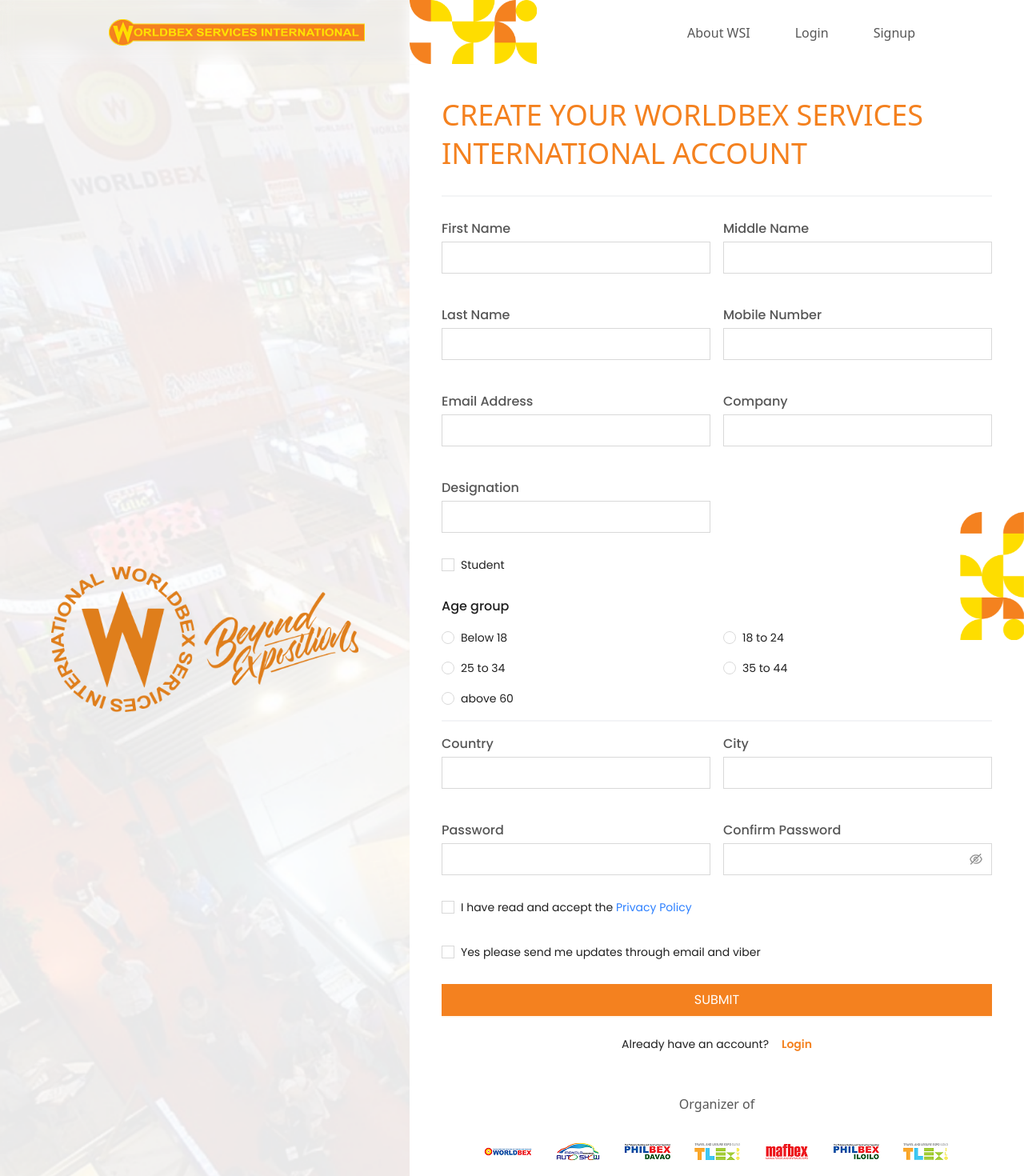
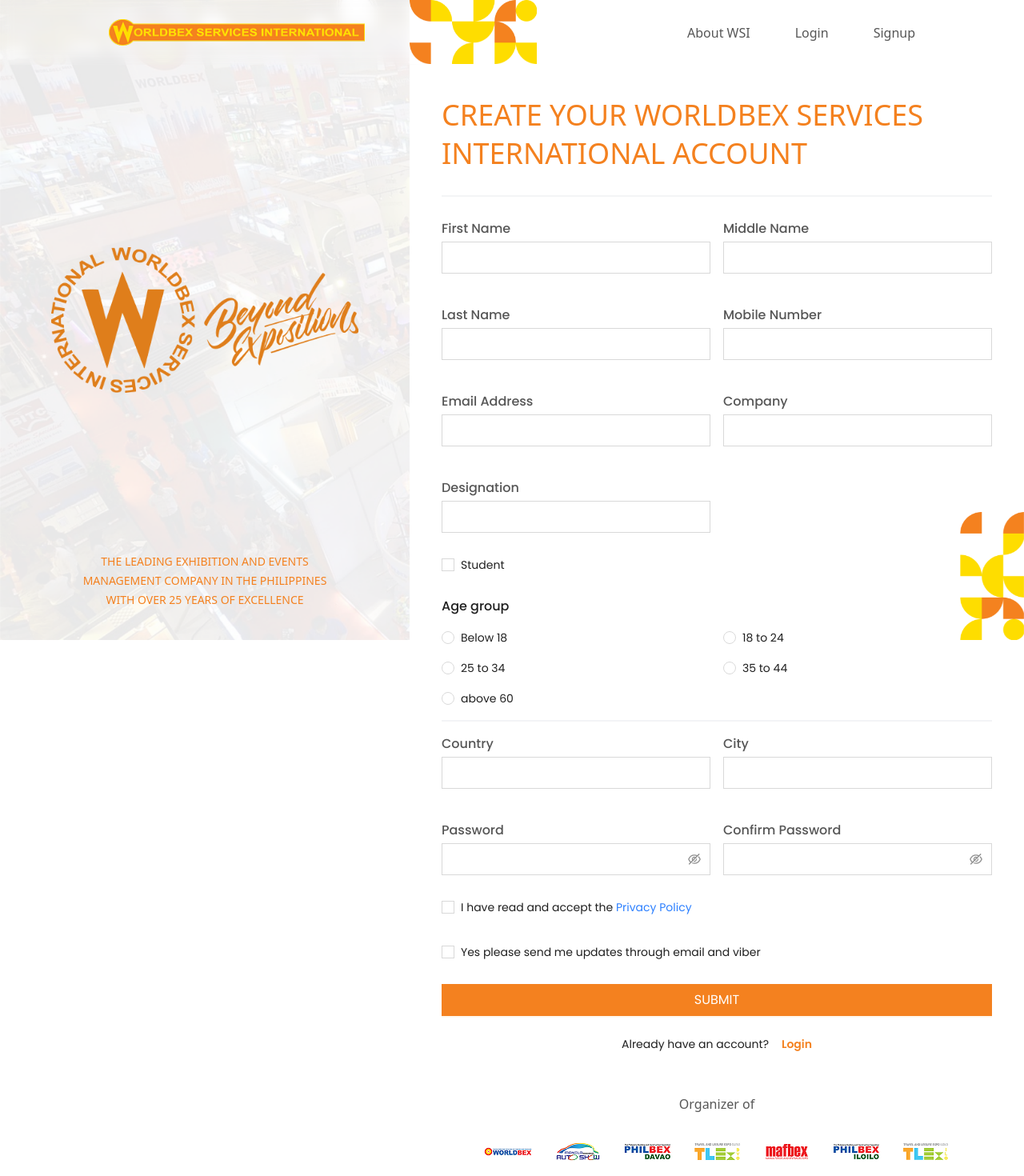
Before and after one commit to Jhoneric12/worldbex, a React (Vite) app: page /registration in a window 1280 px wide. Shown: the top 1470 px of the page at 80% size. Built offline with nearby package versions, Linux system fonts and the light colour scheme; a web font is replaced by a local one.

Commit message:
modified register and login layout

```diff
--- a/src/index.css
+++ b/src/index.css
@@ -28,10 +28,10 @@
 
 .up {
   top: -7rem;
-  transition: 0.3s;
+  transition: 0.1s;
 }
 
 .down {
   top: 0;
-  transition: 0.3s;
+  transition: 0.1s;
 }
--- a/src/pages/landingPage/Login.jsx
+++ b/src/pages/landingPage/Login.jsx
@@ -13,7 +13,7 @@
       <Navbar />
       <section className="min-h-screen flex relative">
         <div
-          className="hidden lg:flex lg:flex-col lg:justify-center lg:items-center lg:w-[40%] bg-cover bg-center relative"
+          className="hidden h-screen lg:flex lg:flex-col lg:justify-center lg:items-center lg:w-[40%] bg-cover bg-center fixed"
           style={{ backgroundImage: `url(${Banner})` }}
         >
           <div>
@@ -28,7 +28,7 @@
           </div>
         </div>
 
-        <div className="relative flex flex-col gap-7 px-4 md:w-full md:px-30 lg:px-20 xl:px-40 lg:w-[60%] lg:py-10 overflow-y-auto items-center justify-center min-h-screen">
+        <div className="relative flex flex-col gap-7 px-4 md:w-full md:px-30 lg:px-20 xl:px-40 lg:ml-[40%] lg:w-[60%] lg:py-10 overflow-y-auto items-center justify-center min-h-screen">
           <img
             src={DecorationBottom}
             alt=""
--- a/src/pages/landingPage/Registration.jsx
+++ b/src/pages/landingPage/Registration.jsx
@@ -18,7 +18,7 @@
       <Navbar />
       <section className="min-h-screen flex relative">
         <div
-          className="hidden lg:flex lg:flex-col lg:justify-center lg:items-center lg:w-[40%] bg-cover bg-center relative"
+          className="hidden h-screen lg:flex lg:flex-col lg:justify-center lg:items-center lg:w-[40%] bg-cover bg-center fixed left-0 top-0"
           style={{ backgroundImage: `url(${Banner})` }}
         >
           <div>
@@ -33,7 +33,7 @@
           </div>
         </div>
 
-        <div className="lg:relative py-10 flex flex-col gap-7 px-4 md:w-full md:px-30 lg:px-20 xl:px-10 lg:w-[60%] overflow-y-auto items-center justify-center min-h-screen">
+        <div className="lg:relative py-10 flex flex-col gap-7 px-4 md:w-full md:px-30 lg:px-20 xl:px-10 lg:ml-[40%] lg:w-[60%] overflow-y-auto items-center justify-center min-h-screen">
           <img
             src={DecorationBottom}
             alt=""
@@ -156,7 +156,7 @@
                 >
                   <div className="flex flex-col gap-1">
                     <label className="text-text-color font-medium text-base">Password</label>
-                    <Input size="large" />
+                    <Input.Password size="large" />
                   </div>
                 </Form.Item>
 
```
